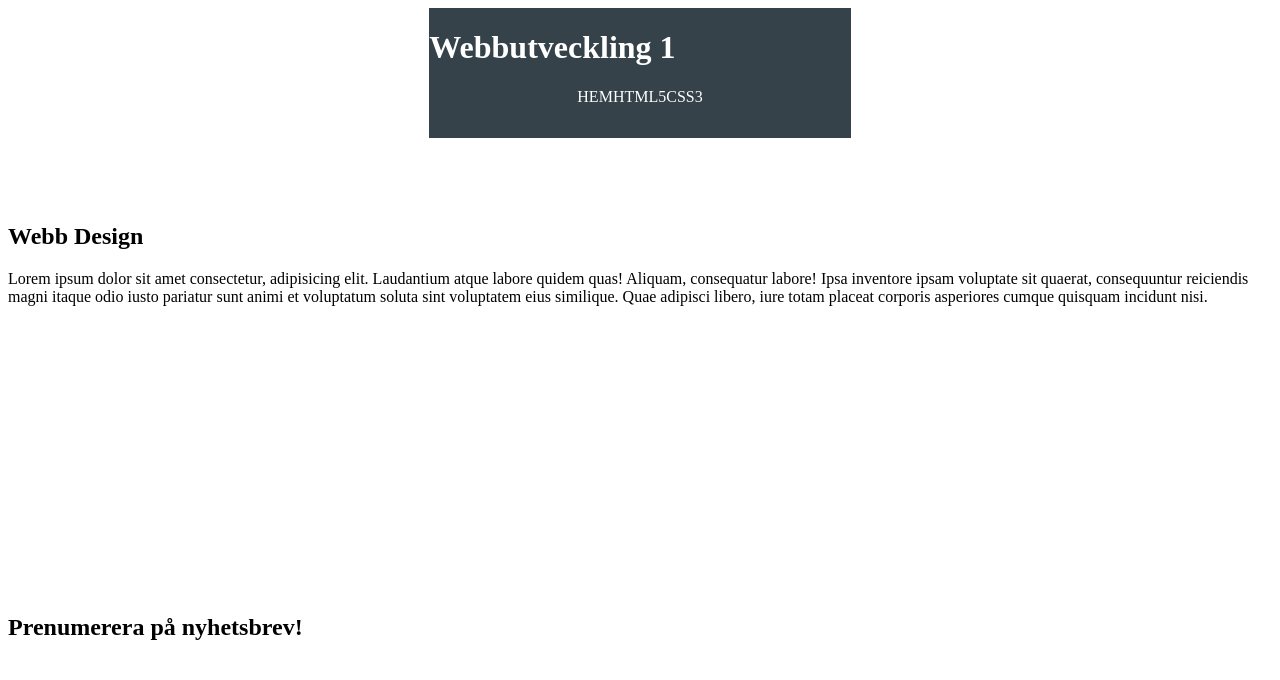
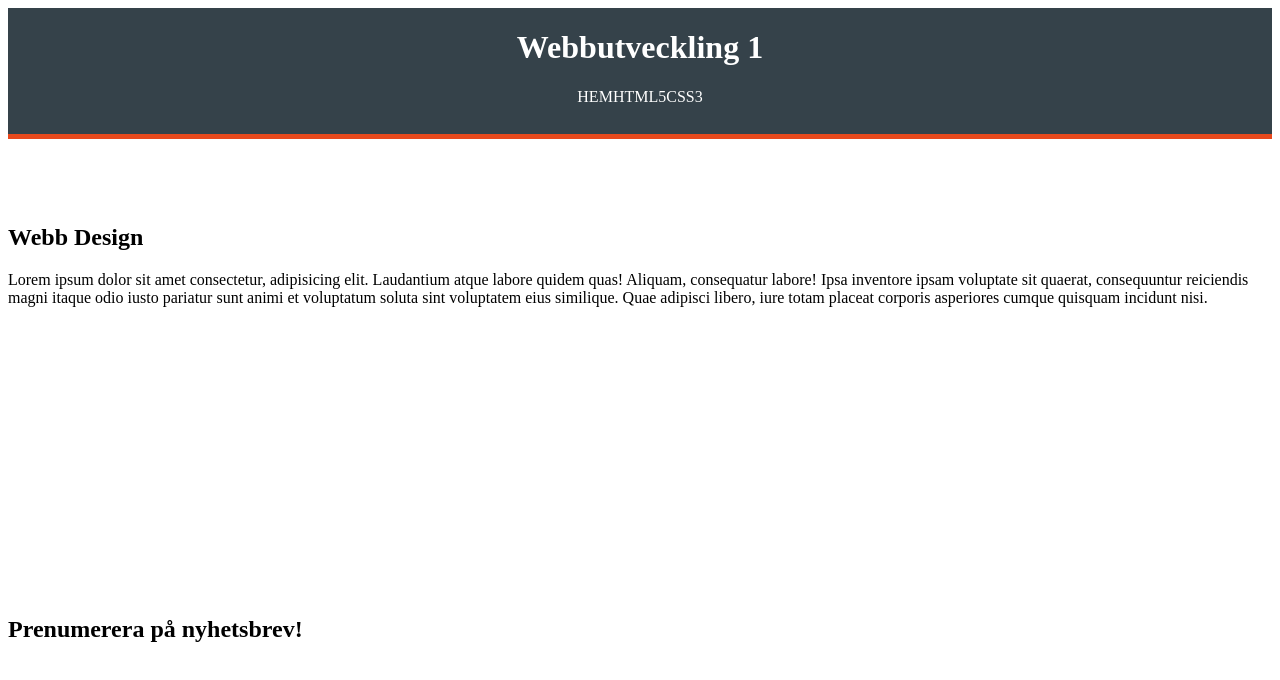
Before and after one commit to te22a-lignell-alexandra/6d_grid, a plain HTML site: page index.html in a window 1280 px wide. Shown: the top 680 px of the page. Drawn offline with Linux system fonts and the light colour scheme.

Commit message:
header complete

```diff
--- a/style.css
+++ b/style.css
@@ -5,9 +5,11 @@ body{
 }
 
 .header_container{
-    grid-column: 2/3;
+    grid-column: 1/4;
     grid-row: 1/2;
     background-color: #35424a;
+    text-align: center;
+    border-bottom: 5px solid #e8491d;
 }
 
 header{
```
